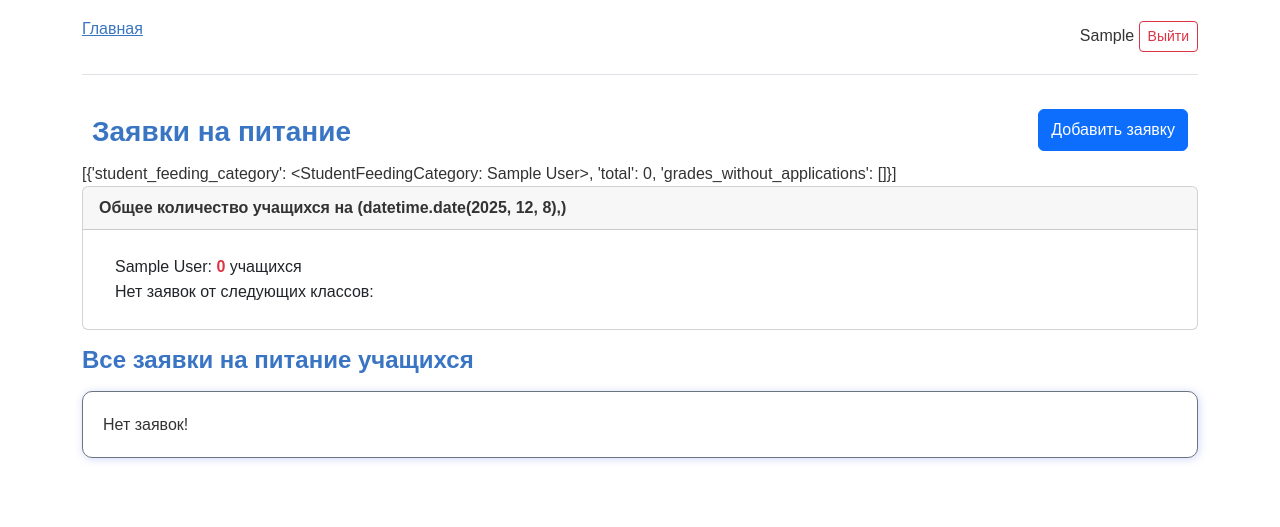
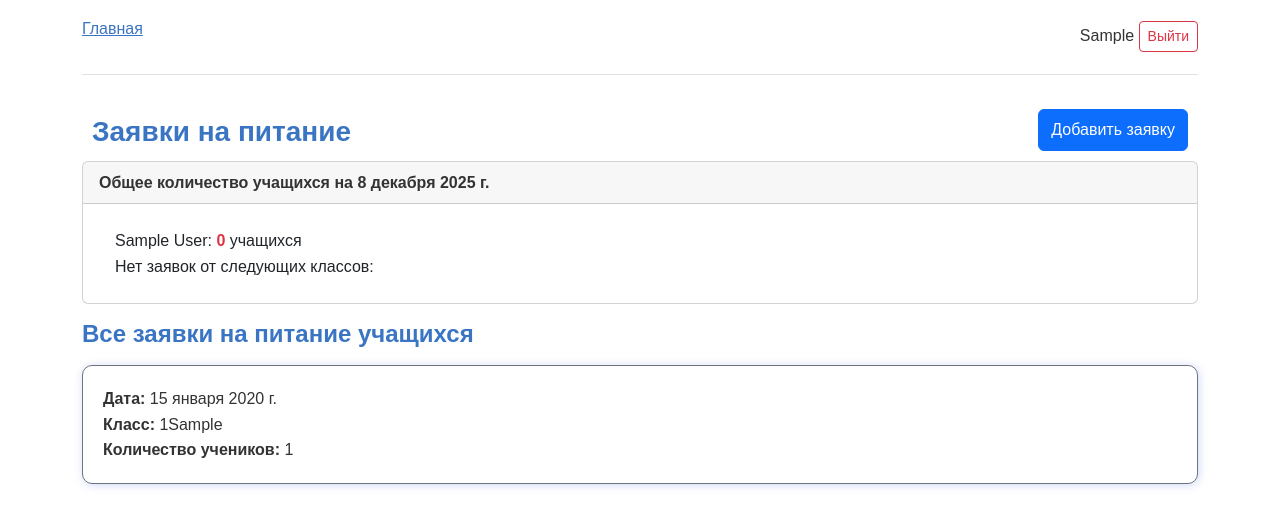
Before and after one commit to mazharinandrei/school-canteen-system, a Django app: page /applications/ in a window 1280 px wide. Shown: the top 527 px of the page. Run offline with Django 5.2, Linux system fonts and the light colour scheme; a user stored in the database is signed in; tables that the repository leaves empty hold one stand-in row (values such as "Sample post"); some libraries are stand-ins or nearby versions.

Commit message:
fix: data loading and display problems in application views
- fix can_be_updated_or_deleted method
- add overriding of delete() method
- renamed "today" context key to "tomorrow"
- add context_object_name to view class
- fix display applications after delete
- add alert errors on page

```diff
--- a/project/main/models.py
+++ b/project/main/models.py
@@ -1,3 +1,4 @@
+from django.core.exceptions import ValidationError
 from django.db import models
 from django.urls import reverse
 from dishes.models import Dish
@@ -301,16 +302,19 @@ class ApplicationForStudentMeals(models.Model):
     grade = models.ForeignKey(Grade, on_delete=models.PROTECT, verbose_name="Класс")
     students_number = models.IntegerField(verbose_name="Количество учеников")
 
+    class Meta:
+        ordering = ["-date"]
+        verbose_name = "Заявка на питание"
+        verbose_name_plural = "Заявки на питание"
+
     def __str__(self):
         return f"Заявка на питание {self.grade} класса от {self.date}"
 
     def can_be_updated_or_deleted(self):
-        if self.date <= localdate() + timedelta(days=2):
-            return False
+        return self.date > (localdate() + timedelta(days=1))
+
+    def delete(self, using=None, keep_parents: bool = False):
+        if self.can_be_updated_or_deleted():
+            super().delete(using=using, keep_parents=keep_parents)
         else:
-            return True
-
-    class Meta:
-        ordering = ["-date"]
-        verbose_name = "Заявка на питание"
-        verbose_name_plural = "Заявки на питание"
+            raise ValidationError("Can't delete this application")
--- a/project/main/templates/main/list_application_for_student_meals.html
+++ b/project/main/templates/main/list_application_for_student_meals.html
@@ -5,11 +5,11 @@
   href="{% url 'main:create_application_for_student_meals' %}"
   >Добавить заявку</a
 >
-{% endblock %} {% block content%} {{ total_by_student_feeding_category }}
+{% endblock %} {% block content%}
 
 <div class="card mb-3">
   <div class="card-header">
-    <p class="fw-bold mb-0">Общее количество учащихся на {{ today }}</p>
+    <p class="fw-bold mb-0">Общее количество учащихся на {{ tomorrow }}</p>
   </div>
   <div class="card-body">
     {% if total_by_student_feeding_category %}
--- a/project/main/templates/main/partials/applications_for_student_meals_list.html
+++ b/project/main/templates/main/partials/applications_for_student_meals_list.html
@@ -1,17 +1,22 @@
-{% if applications %} {% for application in applications %}
+{% if error %}
+<script>
+    alert('{{ error }}');
+</script>
+{% endif %}
+{% for application in applications %}
   <div class="content mb-3" id="application_{{ application.id }}">
     <div>
-    <p><span style="font-weight: bold">Дата:</span> {{ application.date }}</p>
-    <p><span style="font-weight: bold">Класс:</span> {{ application.grade }}</p>
+      <p><strong>Дата:</strong> {{ application.date }}</p>
+      <p><strong>Класс:</strong> {{ application.grade }}</p>
       <p>
-      <span style="font-weight: bold">Количество учеников:</span> {{
-      application.students_number }}
+        <strong>Количество учеников:</strong>
+        {{ application.students_number }}
       </p>
     </div>
     {% if application.can_be_updated_or_deleted %}
     <p>
       <a
-      class="btn btn-danger"
+        class="btn btn-outline-danger"
         hx-confirm="Вы действительно хотите удалить?"
         hx-delete="{% url 'main:delete_application_for_student_meals' application.pk %}"
         hx-target="#application_list"
@@ -19,14 +24,16 @@
         Удалить</a
       >
     </p>
-  {% endif %}
+    {%endif%}
+  </div>
+
+
+{% empty %}
+<div class="content">
+  <p>Нет заявок!</p>
 </div>
 {% endfor %}
+
 <div id="modal_form">
   {% include 'main/partials/application_for_student_meals_modal_form.html' %}
 </div>
-{% else %}
-<div class="content">
-  <p>Нет заявок!</p>
-</div>
-{% endif %}
--- a/project/main/views.py
+++ b/project/main/views.py
@@ -1,6 +1,7 @@
 from datetime import timedelta
 
 from django.contrib.auth.decorators import permission_required, login_required
+from django.core.exceptions import ValidationError
 from django.forms import formset_factory
 
 from django.shortcuts import render, redirect
@@ -373,16 +374,15 @@ class ApplicationCreateView(ProjectBaseCreateView):
 
 class ApplicationListView(ProjectBaseListView):
     model = ApplicationForStudentMeals
-    template_name = "main/list_application_for_student_meals.html"  # TODO: переделать
+    template_name = "main/list_application_for_student_meals.html"
+    context_object_name = "applications"
 
     def get_context_data(self, **kwargs):
         context = super().get_context_data(**kwargs)
         context["total_by_student_feeding_category"] = (
             get_total_by_student_feeding_category()
         )
-        context["today"] = (
-            localdate() + timedelta(days=1),
-        )  # TODO: если это завтра, почему это today?
+        context["tomorrow"] = localdate() + timedelta(days=1)
         return context
 
 
@@ -412,18 +412,17 @@ def render_application_for_student_meals_modal_form(request, pk):
 
 @permission_required("main.delete_applicationforstudentmeals")
 def delete_application_for_student_meals(request, pk):
-    applications_for_student_meals_list = ApplicationForStudentMeals.objects.get(id=pk)
+    context = {}
+    application = ApplicationForStudentMeals.objects.get(id=pk)
 
-    if applications_for_student_meals_list.date <= localdate():
-        pass
-    else:
-        applications_for_student_meals_list.delete()
-    applications_for_student_meals_list = (
-        ApplicationForStudentMeals.objects.all().order_by("-date")
-    )
-    context = {
-        "applications": applications_for_student_meals_list,
-    }
+    try:
+        application.delete()
+
+    except ValidationError:
+        context["error"] = "Нельзя удалить эту заявку"
+
+    context["applications"] = ApplicationForStudentMeals.objects.all()
+
     return render(
         request, "main/partials/applications_for_student_meals_list.html", context
     )
```
Lines whose indentation alone changed are shown as unchanged.
